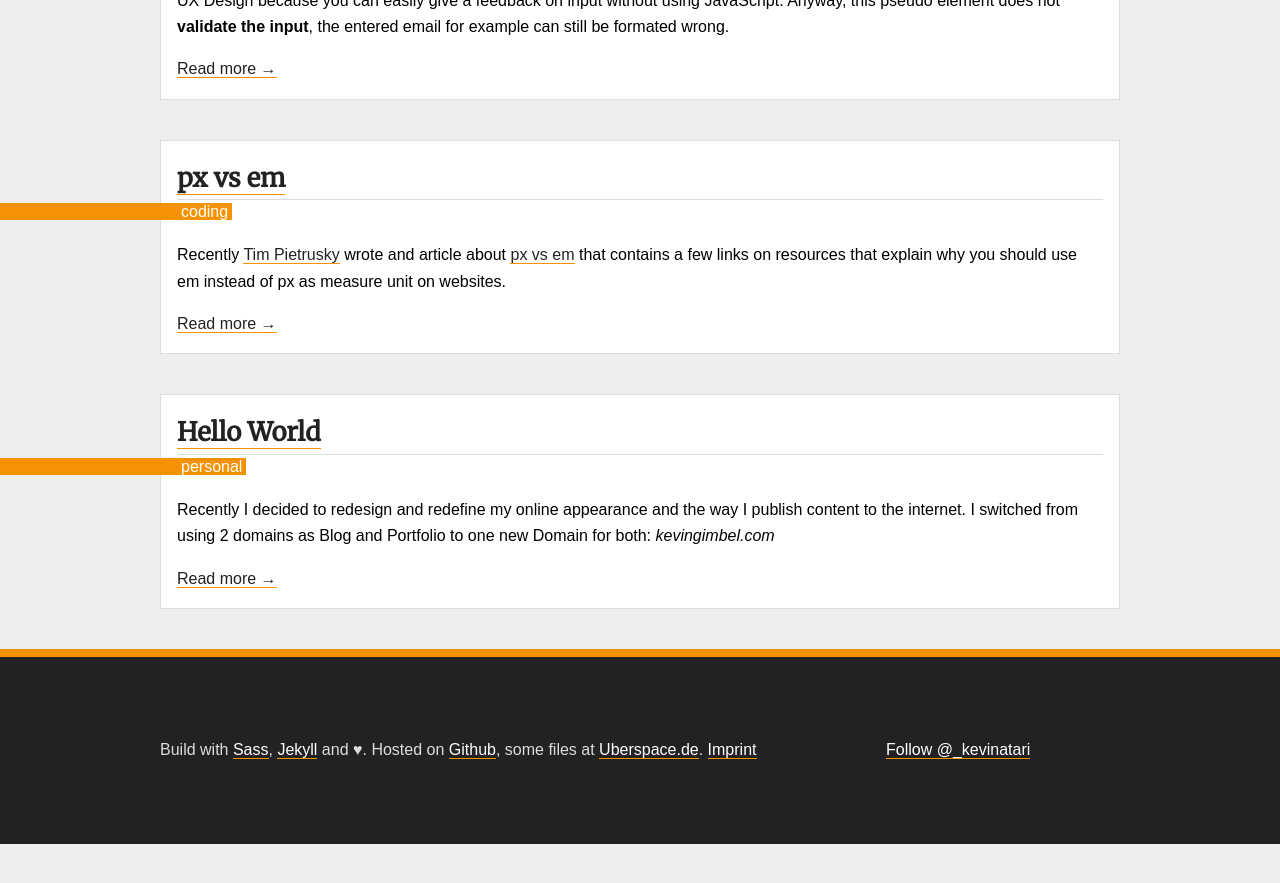
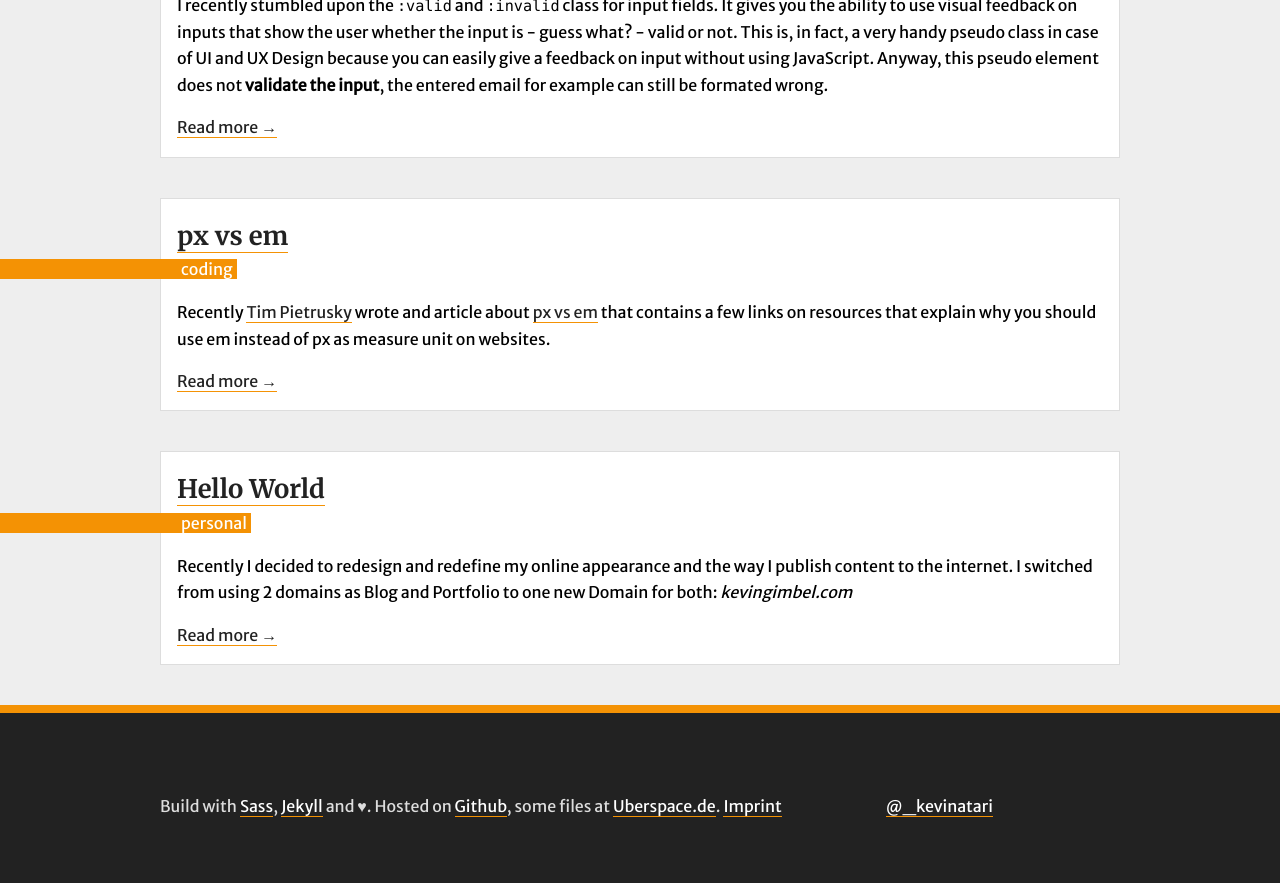
Before and after one commit to KevinGimbel/kevingimbel.github.io-old, a Jekyll site: the page built from index.html, in a window 1280 px wide and 900 px high, scrolled down 7628 px. Shown: the top 883 px of the window. Built offline with Jekyll 4.4.1, drawn with Linux system fonts in a browser that asks for light colours; comment, search, counter and statistics services are not loaded; before the commit the page ends 8472 px from its top, so only the background shows below that.

Commit message:
removed twitter widget, added Google Fonts Url

```diff
--- a/_includes/footer.html
+++ b/_includes/footer.html
@@ -8,7 +8,7 @@
         </div>
 
         <div class="g one-quarter small-one-whole">
-            <a href="https://twitter.com/_kevinatari" class="twitter-follow-button" data-show-count="true">Follow @_kevinatari</a>
+            <a href="https://twitter.com/_kevinatari" >@_kevinatari</a>
         </div>
         </div>
     </div> <!-- wrap -->
--- a/_includes/header.html
+++ b/_includes/header.html
@@ -17,12 +17,14 @@
     I use this solution by Christian Fei to remove the P tags from the excerpt. https://gist.github.com/christian-fei/41b51d9ad9fa55ccbb10
     -->
     <link rel="stylesheet" type="text/css" href="/assets/css/style.css">
+    <link rel="dns-prefetch" href="http://fonts.googleapis.com">
+    <link href='http://fonts.googleapis.com/css?family=Merriweather:400,700|Merriweather+Sans' rel='stylesheet' type='text/css'>
     <link rel="shortcut icon" href="/assets/img/favicon.ico" type="image/x-icon">
     <link rel="icon" href="/assets/img/favicon.ico" type="image/x-icon">
     <link rel="alternate" type="application/atom+xml" title="kevingimbel.com Atom Feed" href="http://kevingimbel.com/atom.xml">
 </head>
 <body>
- <a href="" class="backtop" id="back-top"></a>
+ <a href="" class="backtop" id="back-top">↑</a>
 
   <header class="site__header" id="site-header">
 
--- a/_layouts/front-page.html
+++ b/_layouts/front-page.html
@@ -3,7 +3,7 @@
     {% for post in site.posts %}
 
     <article class="article">
-        <h2><a href="{{ post.url }}" title="Read the article '{{ post.title }}'">{{ post.title }}</a></h2>
+        <h2 class="article--headline"><a href="{{ post.url }}" title="Read the article '{{ post.title }}'">{{ post.title }}</a></h2>
         <span class="off-screen  {{ post.category }}">{{ post.category }}</span>
         {{ post.excerpt }}
         <a href="{{ post.url }}" title="Read more">Read more &rarr; </a>
```
Also changed, not shown: other parts of _includes/footer.html (+4 -5 lines).
